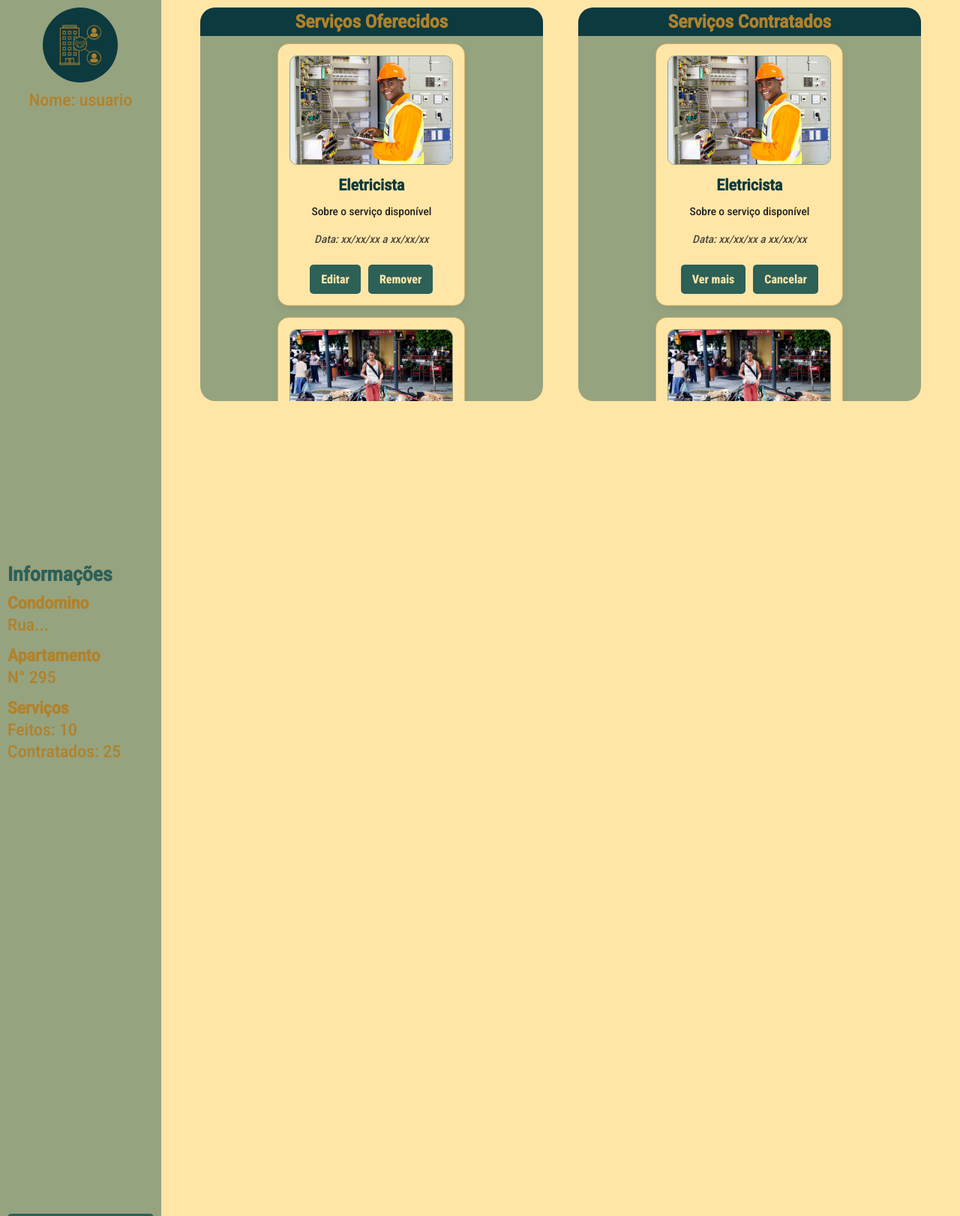
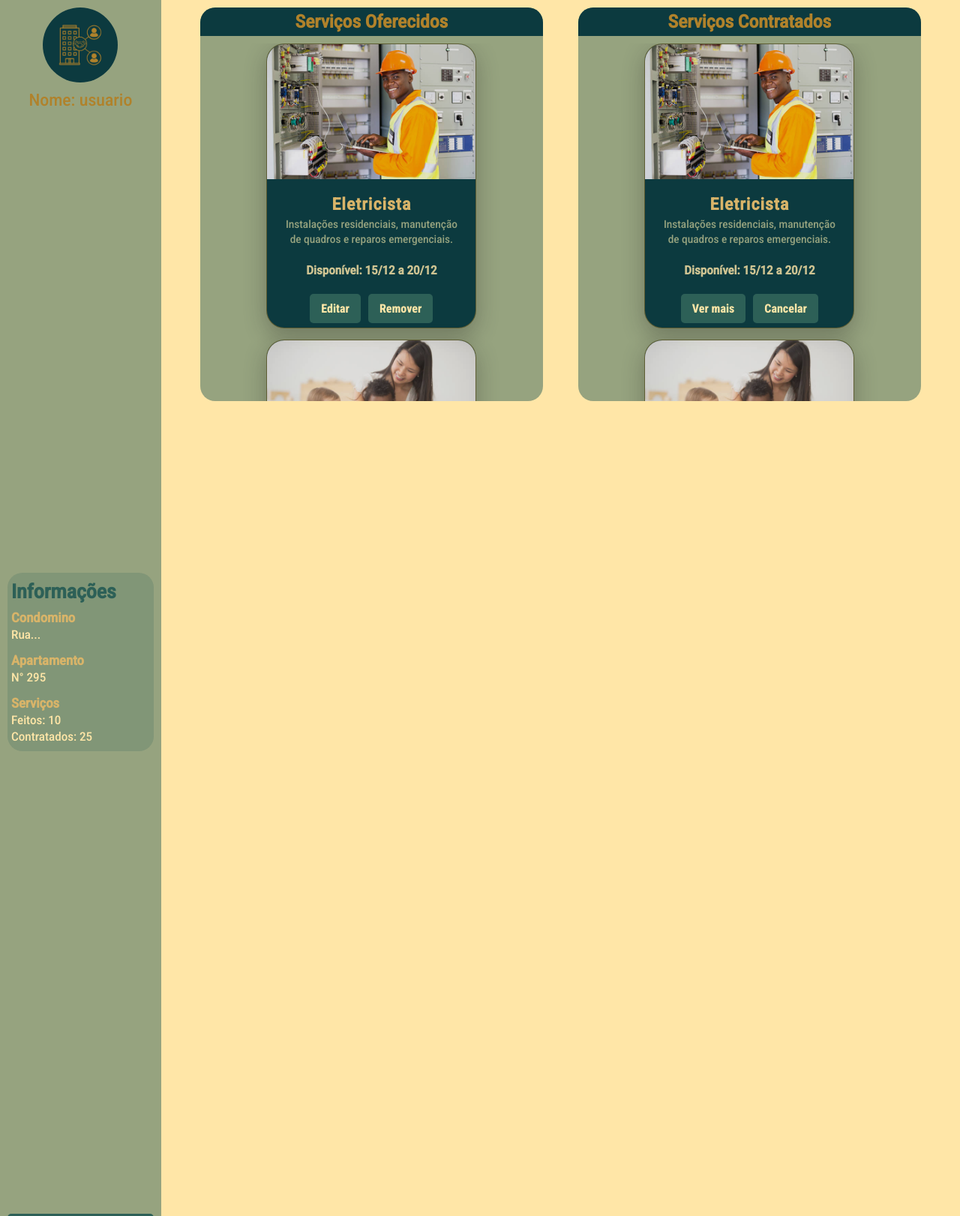
Before and after one commit to Davi-Oliveria214/TCC-Apoi-me, a PHP site: page /usuario.html in a window 1280 px wide. Shown: the part 64-1686 px from the top of the page at 75% size. Run offline with PHP 8.4, Linux system fonts and the light colour scheme.

Commit message:
Alterando cards de serviço

```diff
--- a/css/style.css
+++ b/css/style.css
@@ -61,7 +61,6 @@ input[type="text"] {
   --dourado-palido-rgba: 216, 180, 105;
   --dourado-fraco-rgba: 255, 230, 167;
 }
-
 
 /* ===========================
    ELEMENTOS PADRÃO
@@ -529,68 +528,80 @@ input[type="text"] {
       CARDS DE SERVIÇO
 =========================== */
 .card-servicos {
-  width: 250px;
-  min-height: 350px;
-  padding: 15px;
-  background-color: var(--dourado-fraco);
-  border: 1px solid var(--dourado-palido);
-  box-shadow: 0 4px 10px rgba(45, 96, 87, 0.1);
+  width: 280px;
+  min-height: 380px;
+  background: var(--verde-musgo);
+  padding: 0;
+  border-radius: 24px;
   display: flex;
   flex-direction: column;
-  align-items: center;
-  gap: 10px;
-  text-align: center;
-  border-radius: 15px;
-  transition: transform 0.3s, box-shadow 0.3s;
+  overflow: hidden;
+  box-shadow: 0 10px 30px rgba(var(--preto-rgba), 0.3);
+  border: 1px solid rgba(var(--dourado-rgba), 0.5);
+  transition: transform 0.3s ease;
 }
 
 .card-servicos:hover {
   transform: translateY(-5px);
-  box-shadow: 0 10px 20px rgba(12, 58, 63, 0.3);
+  border-color: var(--dourado-palido);
 }
 
-.card-servicos img {
+.card-servicos>img {
   width: 100%;
-  height: 150px;
+  height: 180px;
   object-fit: cover;
-  border-radius: 10px;
-  border: 1px solid var(--verde-musgo-palido);
+  filter: brightness(0.9);
 }
 
-.card-servicos h3 {
-  color: var(--verde-musgo);
-  font-size: 1.3rem;
-  margin-top: 5px;
+.card-conteudo {
+  padding: 20px;
+  display: flex;
+  flex-direction: column;
+  gap: 12px;
 }
 
-.card-servicos p, .card-servicos data {
-  color: var(--preto-acinzentado);
-  font-size: 0.9rem;
-  margin: 5px 0;
+.card-sobre {
+  height: 80px;
 }
 
-.card-servicos data {
-  font-style: italic;
+.card-sobre h3 {
+  color: var(--dourado-palido);
+  margin: 0;
+  font-size: 1.4rem;
+  letter-spacing: 1px;
+}
+
+.card-sobre p {
+  color: var(--verde-musgo-palido);
+  font-size: 0.9rem;
+  margin: 5px 0 0 0;
+  line-height: 1.4;
+}
+
+.data-servico {
+  color: var(--dourado-fraco);
+  font-size: 1rem;
+  font-weight: bold;
+  display: block;
   opacity: 0.8;
 }
 
 .botao-ver-mais {
-  padding: 8px 25px;
-  font-family: "FonteBotao";
-  font-size: 1.1rem;
-  background-color: var(--verde-musgo-medio);
-  color: var(--dourado-fraco);
-  border-radius: 5px;
+  background: var(--dourado);
+  color: var(--preto-acinzentado);
   border: none;
+  padding: 12px;
+  border-radius: 12px;
+  font-weight: 700;
   cursor: pointer;
-  text-decoration: none;
-  transition: background-color 0.3s, transform 0.2s;
+  text-transform: uppercase;
+  letter-spacing: 1px;
+  transition: all 0.3s ease;
+  margin-top: 10px;
 }
 
 .botao-ver-mais:hover {
-  background-color: var(--dourado);
-  color: var(--verde-musgo);
-  transform: scale(1.05);
+  background: var(--dourado-palido);
 }
 
 /* ===========================
--- a/usuario.html
+++ b/usuario.html
@@ -99,6 +99,9 @@
             display: flex;
             flex-direction: column;
             gap: 10px;
+            background-color: rgba(var(--verde-musgo-medio-rgba), 0.2);
+            padding: 10px 5px;
+            border-radius: 20px;
         }
 
         .info-perfil>h3 {
@@ -117,7 +120,17 @@
             gap: 3px;
         }
 
-        #btn-info-perfil{
+        .organizar-perfil>h4 {
+            font-size: 1.1rem;
+            color: var(--dourado-palido);
+        }
+
+        .organizar-perfil>p {
+            font-size: 1rem;
+            color: var(--dourado-fraco);
+        }
+
+        #btn-info-perfil {
             display: none;
             justify-content: center;
         }
@@ -157,6 +170,7 @@
             overflow-y: scroll;
         }
 
+        /* Estilo dos botões */
         .botoes-servicos {
             display: flex;
             gap: 10px;
@@ -221,11 +235,11 @@
                 width: 100%;
             }
 
-            #btn-info-perfil{
+            #btn-info-perfil {
                 display: flex;
             }
 
-            #info-perfil{
+            #info-perfil {
                 display: none;
             }
         }
@@ -266,46 +280,74 @@
                 <h2>Serviços Oferecidos</h2>
                 <div class="lista-servicos oferecidos">
                     <article class="card-servicos">
-                        <img src="./img/eletricista.jpg" alt="">
+                        <img src="./img/eletricista.jpg" alt="Eletricista">
+
+                        <div class="card-conteudo">
+                            <div class="card-sobre">
                                 <h3>Eletricista</h3>
-                        <p>Sobre o serviço disponível</p>
-                        <data value="">Data: xx/xx/xx a xx/xx/xx</data>
+                                <p>Instalações residenciais, manutenção de quadros e reparos emergenciais.</p>
+                            </div>
+
+                            <data value="" class="data-servico">Disponível: 15/12 a 20/12</data>
+
                             <div class="botoes-servicos">
                                 <button class="btn-servico editar">Editar</button>
                                 <button class="btn-servico remover">Remover</button>
                             </div>
+                        </div>
                     </article>
 
                     <article class="card-servicos">
-                        <img src="./img/cuidador-de-cachorro.jpg" alt="">
-                        <h3>Cuidadora de Animais</h3>
-                        <p>Sobre o serviço disponível</p>
-                        <data value="">Data: xx/xx/xx a xx/xx/xx</data>
+                        <img src="./img/baba.jpg" alt="Eletricista">
+
+                        <div class="card-conteudo">
+                            <div class="card-sobre">
+                                <h3>Baba</h3>
+                                <p>Cuido de crianças</p>
+                            </div>
+
+                            <data value="" class="data-servico">Disponível: 15/12 a 20/12</data>
+
                             <div class="botoes-servicos">
                                 <button class="btn-servico editar">Editar</button>
                                 <button class="btn-servico remover">Remover</button>
                             </div>
+                        </div>
                     </article>
 
                     <article class="card-servicos">
-                        <img src="./img/faxineira.jpg" alt="">
-                        <h3>Faxinheira</h3>
-                        <p>Sobre o serviço disponível</p>
-                        <data value="">Data: xx/xx/xx a xx/xx/xx</data>
+                        <img src="./img/cuidador-de-cachorro.jpg" alt="Eletricista">
+
+                        <div class="card-conteudo">
+                            <div class="card-sobre">
+                                <h3>Cuidadora de animais</h3>
+                                <p>Cuido de animais e passeio com eles</p>
+                            </div>
+
+                            <data value="" class="data-servico">Disponível: 15/12 a 20/12</data>
+
                             <div class="botoes-servicos">
                                 <button class="btn-servico editar">Editar</button>
                                 <button class="btn-servico remover">Remover</button>
                             </div>
+                        </div>
                     </article>
 
                     <article class="card-servicos">
-                        <img src="./img/baba.jpg" alt="">
-                        <h3>Baba</h3>
-                        <p>Sobre o serviço disponível</p>
-                        <data value="">Data: xx/xx/xx a xx/xx/xx</data>
+                        <img src="./img/faxineira.jpg" alt="Eletricista">
+
+                        <div class="card-conteudo">
+                            <div class="card-sobre">
+                                <h3>Faxineira</h3>
+                                <p>Limpeza de casas e apartamentos</p>
+                            </div>
+
+                            <data value="" class="data-servico">Disponível: 15/12 a 20/12</data>
+
                             <div class="botoes-servicos">
                                 <button class="btn-servico editar">Editar</button>
                                 <button class="btn-servico remover">Remover</button>
+                            </div>
                         </div>
                     </article>
                 </div>
@@ -314,46 +356,74 @@
                 <h2>Serviços Contratados</h2>
                 <div class="lista-servicos contratados">
                     <article class="card-servicos">
-                        <img src="./img/eletricista.jpg" alt="">
+                        <img src="./img/eletricista.jpg" alt="Eletricista">
+
+                        <div class="card-conteudo">
+                            <div class="card-sobre">
                                 <h3>Eletricista</h3>
-                        <p>Sobre o serviço disponível</p>
-                        <data value="">Data: xx/xx/xx a xx/xx/xx</data>
+                                <p>Instalações residenciais, manutenção de quadros e reparos emergenciais.</p>
+                            </div>
+
+                            <data value="" class="data-servico">Disponível: 15/12 a 20/12</data>
+
                             <div class="botoes-servicos">
                                 <button class="btn-servico ver-mais">Ver mais</button>
                                 <button class="btn-servico cancelar">Cancelar</button>
                             </div>
+                        </div>
                     </article>
 
                     <article class="card-servicos">
-                        <img src="./img/cuidador-de-cachorro.jpg" alt="">
-                        <h3>Cuidadora de Animais</h3>
-                        <p>Sobre o serviço disponível</p>
-                        <data value="">Data: xx/xx/xx a xx/xx/xx</data>
+                        <img src="./img/baba.jpg" alt="Eletricista">
+
+                        <div class="card-conteudo">
+                            <div class="card-sobre">
+                                <h3>Baba</h3>
+                                <p>Cuido de crianças</p>
+                            </div>
+
+                            <data value="" class="data-servico">Disponível: 15/12 a 20/12</data>
+
                             <div class="botoes-servicos">
                                 <button class="btn-servico ver-mais">Ver mais</button>
                                 <button class="btn-servico cancelar">Cancelar</button>
                             </div>
+                        </div>
                     </article>
 
                     <article class="card-servicos">
-                        <img src="./img/faxineira.jpg" alt="">
-                        <h3>Faxinheira</h3>
-                        <p>Sobre o serviço disponível</p>
-                        <data value="">Data: xx/xx/xx a xx/xx/xx</data>
+                        <img src="./img/cuidador-de-cachorro.jpg" alt="Eletricista">
+
+                        <div class="card-conteudo">
+                            <div class="card-sobre">
+                                <h3>Cuidadora de animais</h3>
+                                <p>Cuido de animais e passeio com eles</p>
+                            </div>
+
+                            <data value="" class="data-servico">Disponível: 15/12 a 20/12</data>
+
                             <div class="botoes-servicos">
                                 <button class="btn-servico ver-mais">Ver mais</button>
                                 <button class="btn-servico cancelar">Cancelar</button>
                             </div>
+                        </div>
                     </article>
 
                     <article class="card-servicos">
-                        <img src="./img/baba.jpg" alt="">
-                        <h3>Baba</h3>
-                        <p>Sobre o serviço disponível</p>
-                        <data value="">Data: xx/xx/xx a xx/xx/xx</data>
+                        <img src="./img/faxineira.jpg" alt="Eletricista">
+
+                        <div class="card-conteudo">
+                            <div class="card-sobre">
+                                <h3>Faxineira</h3>
+                                <p>Limpeza de casas e apartamentos</p>
+                            </div>
+
+                            <data value="" class="data-servico">Disponível: 15/12 a 20/12</data>
+
                             <div class="botoes-servicos">
                                 <button class="btn-servico ver-mais">Ver mais</button>
                                 <button class="btn-servico cancelar">Cancelar</button>
+                            </div>
                         </div>
                     </article>
                 </div>
```
Also changed, not shown: index.html (+48 -20 lines), servicos.html (+53 -23 lines). Lines whose indentation alone changed are shown as unchanged.
